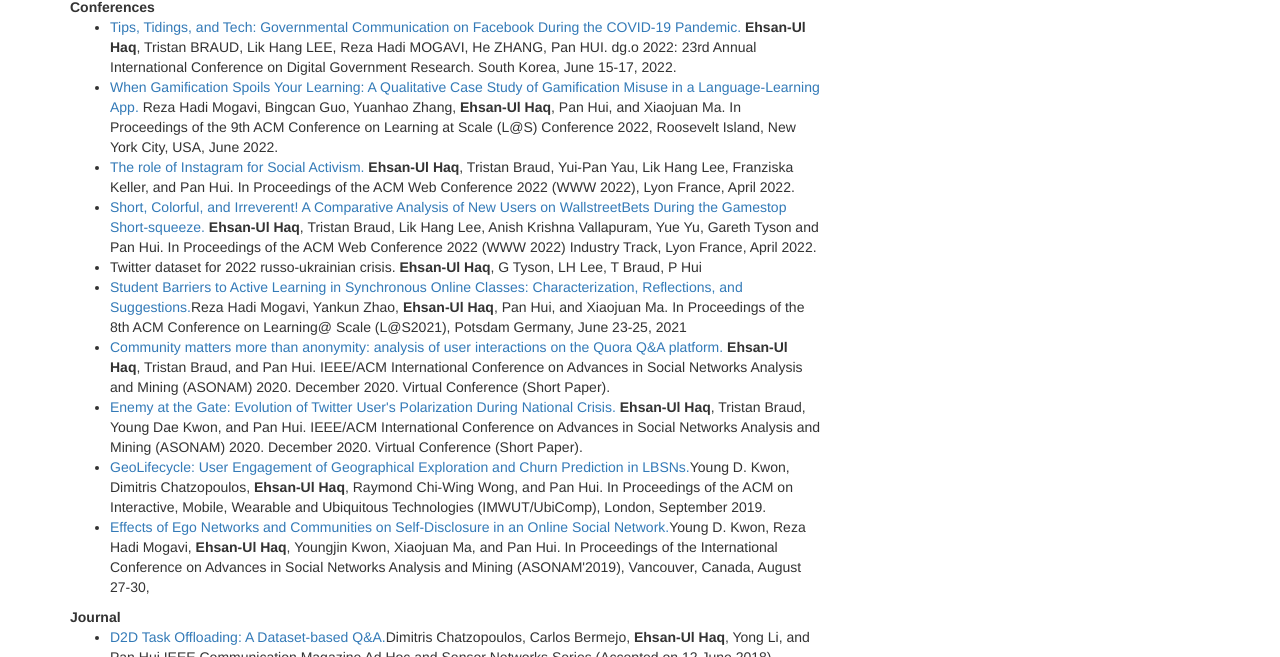
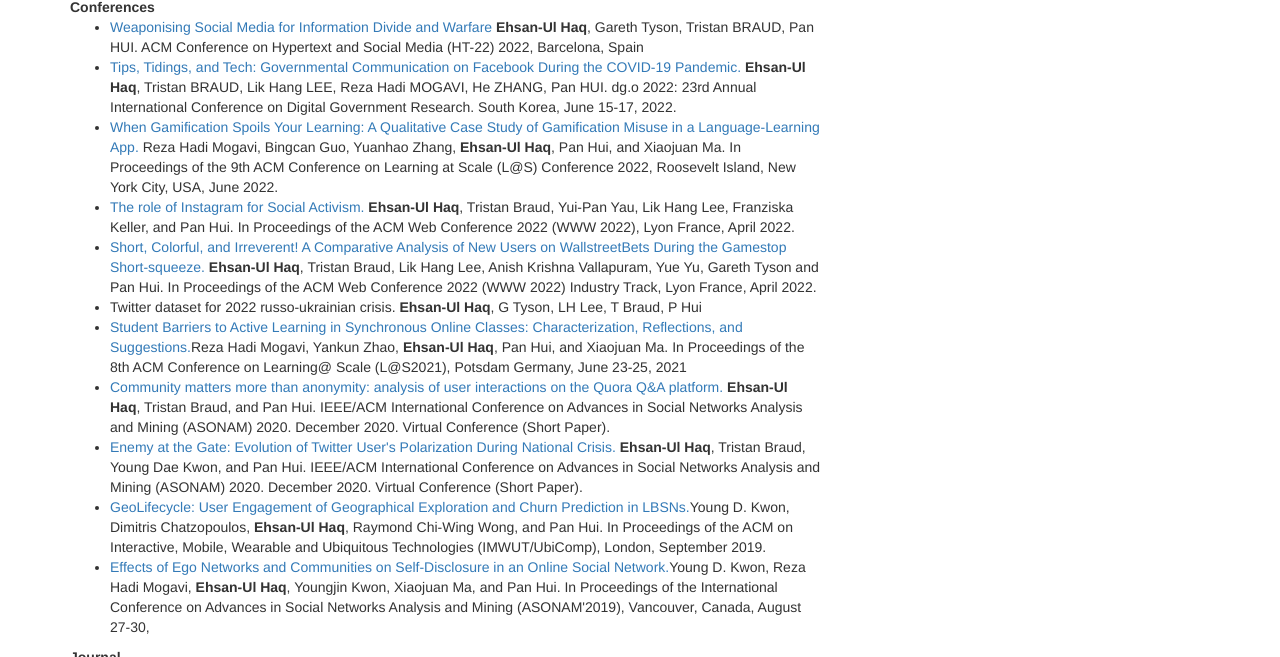
Before and after one commit to ehsanulhaq1/ehsanulhaq1.github.io, a plain HTML site: page index.html in a window 1280 px wide. Shown: the part 443-1100 px from the top of the page. Drawn offline with nearby package versions, Linux system fonts and the light colour scheme.

Commit message:
hypertext

```diff
--- a/index.html
+++ b/index.html
@@ -89,6 +89,8 @@
 
                 <strong>Conferences</strong><br/>
                 <ul>
+                <li class="paper" words="add, your, keywords, here"><a href="#">Weaponising Social Media for Information Divide and Warfare</a> <b>Ehsan-Ul Haq</b>, Gareth Tyson, Tristan BRAUD, Pan HUI. ACM Conference on Hypertext and Social Media (HT-22) 2022, Barcelona, Spain </li>
+
                 <li class="paper" words="add, your, keywords, here"><a href="#">Tips, Tidings, and Tech: Governmental Communication on Facebook During the COVID-19 Pandemic.</a> <b>Ehsan-Ul Haq</b>, Tristan BRAUD, Lik Hang LEE, Reza Hadi MOGAVI, He ZHANG, Pan HUI. dg.o 2022: 23rd Annual International Conference on Digital Government Research. South Korea, June 15-17, 2022. </li>
 
                 <li class="paper" words="add, your, keywords, here"><a href="#">When Gamification Spoils Your Learning: A Qualitative Case Study of Gamification Misuse in a Language-Learning App.</a>    Reza Hadi Mogavi, Bingcan Guo, Yuanhao Zhang, <b>Ehsan-Ul Haq</b>, Pan Hui, and Xiaojuan Ma. In Proceedings of the 9th ACM Conference on Learning at Scale (L@S) Conference 2022, Roosevelt Island, New York City, USA, June 2022.</li>
```
